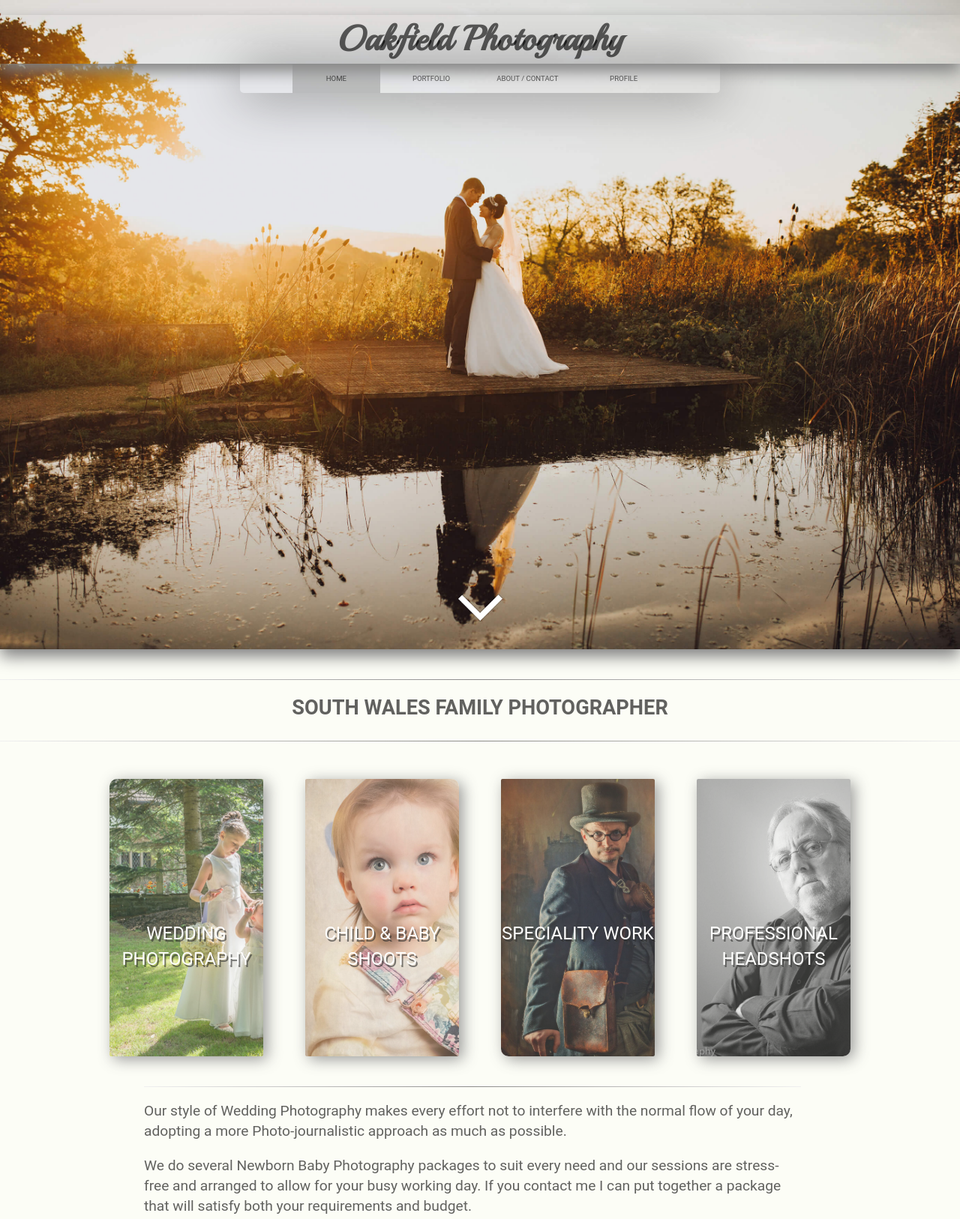
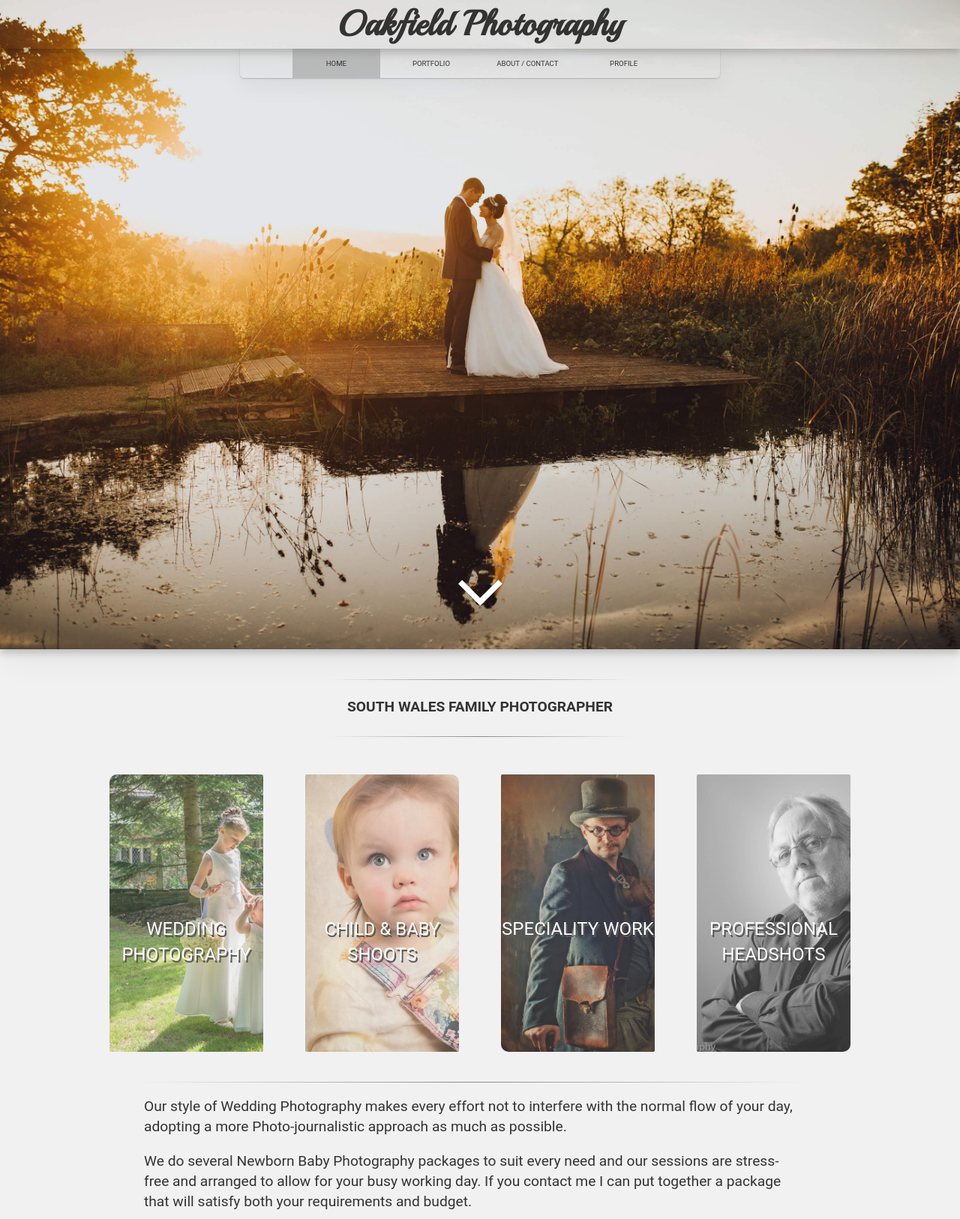
Before and after one commit to Quibbly/Oakfield-Main, a plain HTML site: page index.html in a window 1280 px wide. Shown: the top 1626 px of the page at 75% size. Drawn offline with nearby package versions, Linux system fonts and the light colour scheme; a web font is replaced by a local one.

Commit message:
CSS Var color changes, off white and off black, lowered drop shadow amounts on nav

```diff
--- a/CSS/about.css
+++ b/CSS/about.css
@@ -1,8 +1,8 @@
 /* GLOBALS AND RESETS */
 :root {
-   --primary: rgb(252, 253, 246);
-   --dark: rgba(0, 0, 0, 0.616);
-   --light: ;
+   --primary: #f1f1f1;
+   --dark:#333;
+   --light:#242424 ;
 }
 html {
    box-sizing: border-box;
@@ -11,7 +11,7 @@ html {
    scroll-behavior: smooth;
 }
 body {
-   background:var(--primary);
+   background:var(--light);
    font-family: 'Roboto', sans-serif;
    line-height: 1.4;
    margin:0;
@@ -24,6 +24,7 @@ img {
    grid-gap:20px;
    margin: 0 auto;
    max-width: 100%;
+   background:var(--primary);
 }
 
 /* GLOBALS AND RESETS */
@@ -37,17 +38,19 @@ img {
    width:100%;
 }
 .top-container h1{
-   box-shadow: 0px 10px 20px grey;
+   box-shadow: 0 5px 10px rgba(0, 0, 0, 0.2), 0 15px 40px rgba(0, 0, 0, 0.05);
    font-size: 2.9rem;
    margin:0 auto;
+   margin-top:-20px;
    width:100%;
    font-family: 'Playball', cursive;
+   margin-top:-20px;
 
 
 }
 /* NAVIGATION */
 .main-nav{
-   box-shadow: 0px 2px 30px rgba(128, 128, 128, 0.363);
+   box-shadow: 0 1px 2px rgba(0, 0, 0, 0.2), 0 12px 30px rgba(0, 0, 0, 0.05);
    margin:0 auto;
    width:80%;
    border-radius: 0px 0px 5px 5px;
@@ -113,7 +116,7 @@ img {
 }
 
 .info-container .gallery a img{
-   box-shadow: 2px 2px 10px grey;
+   box-shadow: 0 5px 10px rgba(0, 0, 0, 0.2), 0 15px 40px rgba(0, 0, 0, 0.05);
 }
 .info-container .info-text {
    max-width: 700px;
--- a/CSS/portfolio.css
+++ b/CSS/portfolio.css
@@ -1,8 +1,8 @@
 /* GLOBALS AND RESETS */
 :root {
-   --primary: rgb(252, 253, 246);
-   --dark: rgba(0, 0, 0, 0.616);
-   --light: ;
+   --primary: #f1f1f1;
+   --dark:#333;
+   --light:#242424 ;
 }
 html {
    box-sizing: border-box;
@@ -11,7 +11,7 @@ html {
    scroll-behavior: smooth;
 }
 body {
-   background:var(--primary);
+   background:var(--light);
    font-family: 'Roboto', sans-serif;
    line-height: 1.4;
    margin:0;
@@ -24,6 +24,7 @@ img {
    grid-gap:20px;
    margin: 0 auto;
    max-width: 100%;
+   background:var(--primary);
 }
 /* GLOBALS AND RESETS */
 
@@ -35,16 +36,17 @@ img {
    width:100%;
 }
 .top-container h1{
-   box-shadow: 0px 10px 20px grey;
+   box-shadow: 0 5px 10px rgba(0, 0, 0, 0.2), 0 15px 40px rgba(0, 0, 0, 0.05);
    font-size: 2.9rem;
    margin:0 auto;
    width:100%;
    font-family: 'Playball', cursive;
+   margin-top:-20px;
 
 }
 /* NAVIGATION */
 .main-nav{
-   box-shadow: 0px 2px 30px rgba(128, 128, 128, 0.363);
+   box-shadow: 0 1px 2px rgba(0, 0, 0, 0.2), 0 12px 30px rgba(0, 0, 0, 0.05);
    margin:0 auto;
    width:80%;
    border-radius: 0px 0px 5px 5px;
--- a/CSS/profile.css
+++ b/CSS/profile.css
@@ -1,8 +1,8 @@
 /* GLOBALS AND RESETS */
 :root {
-   --primary: rgb(252, 253, 246);
-   --dark: rgba(0, 0, 0, 0.616);
-   --light: ;
+   --primary: #f1f1f1;
+   --dark:#333;
+   --light:#242424 ;
 }
 html {
    box-sizing: border-box;
@@ -11,7 +11,7 @@ html {
    scroll-behavior: smooth;
 }
 body {
-   background:var(--primary);
+   background:var(--light);
    font-family: 'Roboto', sans-serif;
    line-height: 1.4;
    margin:0;
@@ -24,6 +24,8 @@ img {
    grid-gap:20px;
    margin: 0 auto;
    max-width: 100%;
+   background:var(--primary);
+   box-shadow: 0 5px 10px rgba(0, 0, 0, 0.2), 0 15px 40px rgba(0, 0, 0, 0.05);
 }
 
 /* GLOBALS AND RESETS */
@@ -37,17 +39,16 @@ img {
    width:100%;
 }
 .top-container h1{
-   box-shadow: 0px 10px 20px grey;
+   box-shadow: 0 5px 10px rgba(0, 0, 0, 0.2), 0 15px 40px rgba(0, 0, 0, 0.05);
    font-size: 2.9rem;
    margin:0 auto;
    width:100%;
    font-family: 'Playball', cursive;
-
-
+   margin-top:-20px;
 }
 /* NAVIGATION */
 .main-nav{
-   box-shadow: 0px 2px 30px rgba(128, 128, 128, 0.363);
+   box-shadow: 0 1px 2px rgba(0, 0, 0, 0.2), 0 12px 30px rgba(0, 0, 0, 0.05);
    margin:0 auto;
    width:80%;
    border-radius: 0px 0px 5px 5px;
@@ -117,7 +118,7 @@ img {
    position: relative;
    right:5px;
    margin:0 auto;
-   max-width: 900px;
+   max-width: 700px;
    padding-bottom:20px;
    border-bottom:1px solid rgba(0, 0, 0, 0.514);
 }
--- a/CSS/style.css
+++ b/CSS/style.css
@@ -1,8 +1,8 @@
 /* GLOBALS AND RESETS */
 :root {
-   --primary: rgb(252, 253, 246);
-   --dark: rgba(0, 0, 0, 0.616);
-   --light: ;
+   --primary: #f1f1f1;
+   --dark:#333;
+   --light:#e6e6e6 ;
 }
 html {
    box-sizing: border-box;
@@ -11,7 +11,7 @@ html {
    scroll-behavior: smooth;
 }
 body {
-   background:var(--primary);
+   background:var(--light);
    font-family: 'Roboto', sans-serif;
    line-height: 1.4;
    margin:0;
@@ -24,6 +24,7 @@ img {
    grid-gap:20px;
    margin: 0 auto;
    max-width: 100%;
+   background:var(--primary);
 }
 /* GLOBALS AND RESETS */
 
@@ -35,23 +36,25 @@ img {
    background-position: center;
    background-repeat: no-repeat;
    background-size: cover;
-   box-shadow: 0px 10px 20px grey;
+   box-shadow: 0 5px 10px rgba(0, 0, 0, 0.2), 0 15px 40px rgba(0, 0, 0, 0.05);
    height:820px;
    padding-top:20px;
    text-align: center;
    width:100%;
 }
 .top-container h1{
-   box-shadow: 0px 10px 20px grey;
+
+   box-shadow: 0 5px 10px rgba(0, 0, 0, 0.2), 0 15px 40px rgba(0, 0, 0, 0.05);
    font-size: 2.9rem;
    margin:0 auto;
    width:100%;
    font-family: 'Playball', cursive;
+   margin-top:-20px;
 
 }
 /* NAVIGATION */
 .main-nav{
-   box-shadow: 0px 2px 70px grey;
+   box-shadow: 0 1px 2px rgba(0, 0, 0, 0.2), 0 12px 30px rgba(0, 0, 0, 0.05);
    margin:0 auto;
    width:80%;
    border-radius: 0px 0px 5px 5px;
@@ -108,18 +111,20 @@ img {
    text-align: center;
 }
 .info-container h2{
-   font-size: 1.7rem;
-   max-width:600px;
+   font-size: 1.2rem;
+   max-width:400px;
    margin-bottom:10px;
    margin:0 auto;
-   padding-top:10px;
+   padding-top:15px;
    padding-bottom:10px;
 }
 #info-h2-top-hr{
    margin-top:30px;
+   max-width: 400px;
 }
 #info-h2-bottom-hr{
    margin-bottom:30px;
+   max-width: 400px;
 }
 .info-container .portfolios {
    color: white;
@@ -132,9 +137,10 @@ img {
    padding-right:30px;
    text-shadow: 2px 3px var(--dark);
    transition: ease-in-out 0.1s;
+
 }
 .info-container .portfolios div{
-   box-shadow: 5px 4px 20px grey;
+
    cursor: pointer;
    font-size: 1.5rem;
    height:418px;
@@ -144,6 +150,7 @@ img {
    text-transform: uppercase;
    text-align: center;
    width:48%;
+
 }
 .info-container .portfolios div p{
    margin-top:190px;
@@ -235,14 +242,7 @@ img {
    max-width:60%;
    text-shadow: 2px 3px var(--dark);
 }
-.bottom-container .blockQuote h3:before {
-   content: '"';
-   font-size: 3.1rem;
-}
-.bottom-container .blockQuote h3:after {
-   content: '"';
-   font-size: 3.1rem;
-}
+
 /* PHOTOGRAPHER INFO */
 .photographer-bio {
    display:grid;
@@ -277,9 +277,22 @@ img {
    margin-top:10px;
    padding-bottom:40px;
    font-family: 'Roboto', sans-serif;
-
 }
 /* PHOTOGRAPHER INFO */
+
+
+.gallery {
+   display: flex;
+   margin:0 auto;
+   width:100%;
+   margin-bottom:5px;
+   margin-top:5px;
+}
+
+.gallery a{
+   margin:0 auto;
+   width:30%;
+}
 
 
 /* FOOTER */
@@ -397,12 +410,24 @@ hr {
 
    /* BOTTOM CONTAINER */
 
-   /* FOOTER */
+
    /* FOOTER */
    .footerSection {
       font-size: 0.69rem;
    }
    /* FOOTER */
+   .gallery {
+      display: flex;
+      margin:0 auto;
+      width:80%;
+      margin-bottom:45px;
+      margin-top:45px;
+   }
+
+   .gallery a{
+      margin:0 auto;
+      width:30%;
+   }
 }
 
 @media only screen and (min-width: 1400px) {
--- a/index.html
+++ b/index.html
@@ -8,6 +8,7 @@
       <title>Oakfield Photography</title>
       <link rel="stylesheet" href="../CSS/style.css">
       <link href="https://fonts.googleapis.com/css?family=Caveat|Kalam:700|Muli:600|Playball|Radley:400i&display=swap" rel="stylesheet">
+      <link rel="stylesheet" href="../CSS/simplelightbox.min.css">
    </head>
 
    <body>
@@ -77,7 +78,7 @@
          <!-- BOTTOM SECTION -->
          <section class="bottom-container">
             <div class="blockQuote">
-               <h3>Lorem ipsum dolor sit amet consectetur adipisicing elit. Ipsam maxime quia consectetur atque reprehenderit inventore. Eveniet adipisci commodi placeat, ea odit atque eum reprehenderit!</h3>
+               <h3>LOVE AND LAUGHTER</h3>
             </div>
 
             <div class="photographer-bio">
@@ -86,13 +87,16 @@
                   <span id="extra-bio"> <br>Lorem ipsum dolor sit, amet consectetur adipisicing elit. Amet laboriosam sed, excepturi magni sequi hic obcaecati, laborum maxime id voluptatem quaerat! Corrupti dicta illum similique in nam perferendis inventore perspiciatis.lexcepturi magni sequi hic obcaecati, laborum maxime id voluptatem quaerat! Corrupti dicta illum similique in nam perferendis inventore perspiciatis.</span>"
                </p>
 
-            </div>
-
-
-            </div>
          </section>
          <!-- BOTTOM SECTION -->
 
+         <div class="image-gall-a gallery">
+            <a href="../img/small-port/1.jpeg" class="big"><img src="../img/small-port/1.jpeg" alt=""/></a>
+            <a href="../img/small-port/2.jpeg" class="big"> <img src="../img/small-port/2.jpeg" alt=""/> </a>
+            <a href="../img/small-port/3.jpeg" class="big"> <img src="../img/small-port/3.jpeg" alt=""/> </a>
+            <a href="../img/small-port/4.jpeg" class="big"> <img src="../img/small-port/4.jpeg" alt=""/> </a>
+            <a href="../img/small-port/5.jpeg" class="big"> <img src="../img/small-port/5.jpeg" alt=""/> </a>
+         </div>
 
          <!-- FOOTER SECTION -->
          <footer class="footerSection">
@@ -105,6 +109,16 @@
          <!-- FOOTER SECTION -->
       </div>
       <!-- WRAPPER ENDS  -->
+      <script src="https://code.jquery.com/jquery-3.4.1.min.js"
+        integrity="sha256-CSXorXvZcTkaix6Yvo6HppcZGetbYMGWSFlBw8HfCJo="
+        crossorigin="anonymous">
+      </script>
+      <script src="../Javascript/simple-lightbox.min.js"></script>
+      <script>
+         $(function() {
+            const $gallery = $('.gallery a').simpleLightbox();
+         });
+      </script>
       <script src="../Javascript/script.js"></script>
    </body>
 </html>
```
Also changed, not shown: profile.html (+11 -9 lines), img/studio1.jpg, img/studio2.jpg, img/studio3.jpg.
